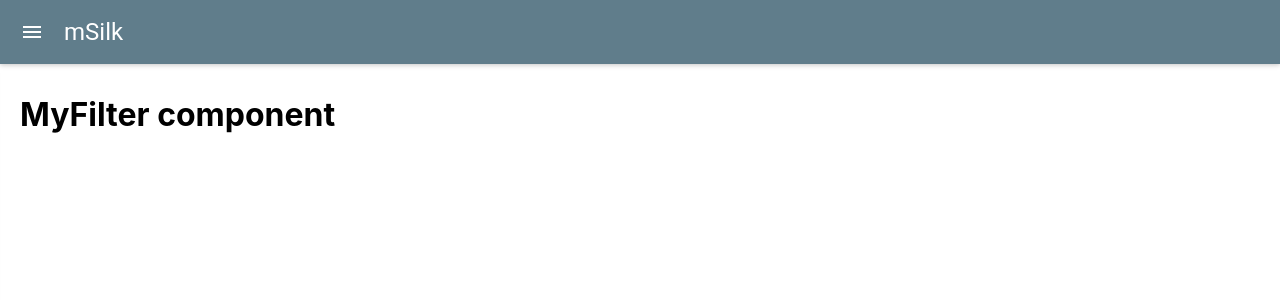
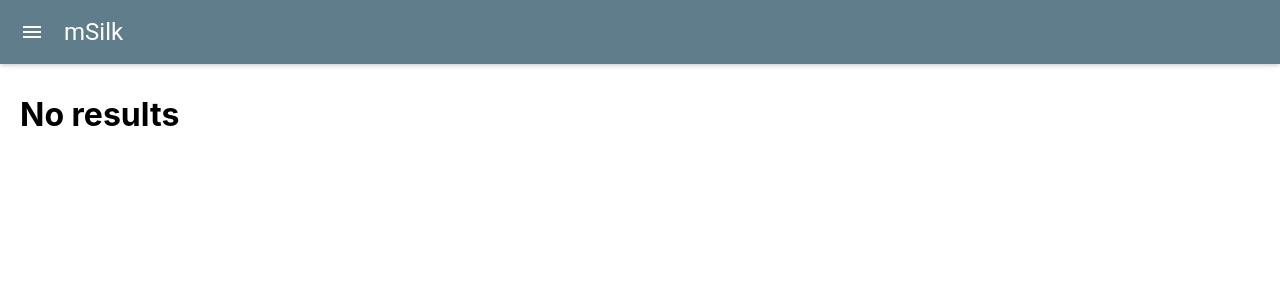
Before and after one commit to MiguelHang/msilk, a React (Create React App) app: page /myfilters in a window 1280 px wide. Shown: the top 300 px of the page. Built offline with nearby package versions, Linux system fonts and the light colour scheme.

Commit message:
show searches storaged

```diff
--- a/src/myfilters/myfilter.js
+++ b/src/myfilters/myfilter.js
@@ -1,5 +1,39 @@
-import React from "react";
+import React,  { Component } from 'react'
 
-const MyFilter = () => <h1>MyFilter component</h1>;
+import {Card, CardActions, CardMedia, CardTitle, CardText} from 'material-ui/Card';
+import FlatButton from 'material-ui/FlatButton';
+import defaultImage from './../images/defaultImage.png'
+import { Divider } from 'material-ui';
 
-export default MyFilter;
+class MyFilter extends Component {
+    state = {
+        searchs: []
+    }
+
+    componentDidMount() {
+
+        if(localStorage.getItem('searchs')) this.setState({searchs: JSON.parse(localStorage.getItem('searchs'))})
+        // this.setState({ search });
+
+    }
+
+    getLocalstorage(){
+        console.log(JSON.parse(localStorage.getItem('searchs')))
+    }
+
+    render() {
+    return(
+        <div>
+            {
+                this.state.searchs.length > 0 ?
+                    this.state.searchs.map((item, index)=>{
+                        return <h1 key = {index}  onClick = {this.getLocalstorage}>{item.name}</h1>
+                    })
+                :
+                <h1 onClick = {this.getLocalstorage}>No results</h1>
+            }
+        </div>
+    )}
+}
+
+export default MyFilter
--- a/src/saveFilters/saveFilters.js
+++ b/src/saveFilters/saveFilters.js
@@ -2,7 +2,6 @@ import React from 'react';
 import Dialog from 'material-ui/Dialog';
 import FlatButton from 'material-ui/FlatButton';
 import RaisedButton from 'material-ui/RaisedButton';
-import DatePicker from 'material-ui/DatePicker';
 import TextField from 'material-ui/TextField'
 
 /**
@@ -27,10 +26,15 @@ export default class DialogExampleDialogDatePicker extends React.Component {
     };
 
     handleSave = () =>{
-        localStorage.setItem('search ', JSON.stringify({
-            name: this.state.name,
-            paramas: this.state.search
-        }))
+        let searchs
+        localStorage.getItem('searchs') ? searchs = JSON.parse(localStorage.getItem('searchs')) : searchs = []
+        searchs.unshift(
+            {
+                name: this.state.name,
+                paramas: this.state.search
+            }
+        )
+        localStorage.setItem('searchs', JSON.stringify(searchs))
         this.handleClose()
     }
 
@@ -45,7 +49,7 @@ export default class DialogExampleDialogDatePicker extends React.Component {
         <FlatButton
             label="Ok"
             primary={true}
-            keyboardFocused={true}
+            keyboardFocused={false}
             onClick={this.handleSave}
         />,
         ];
```
